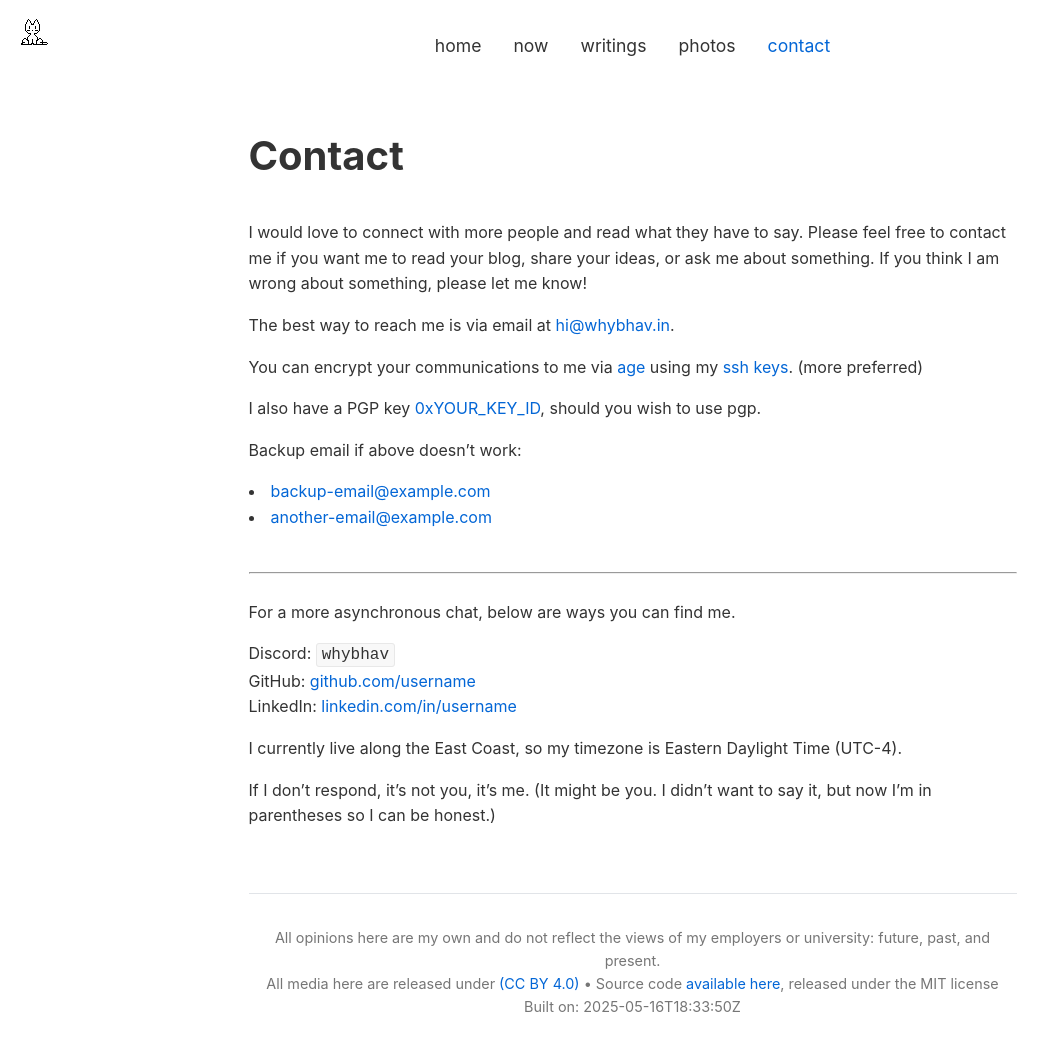
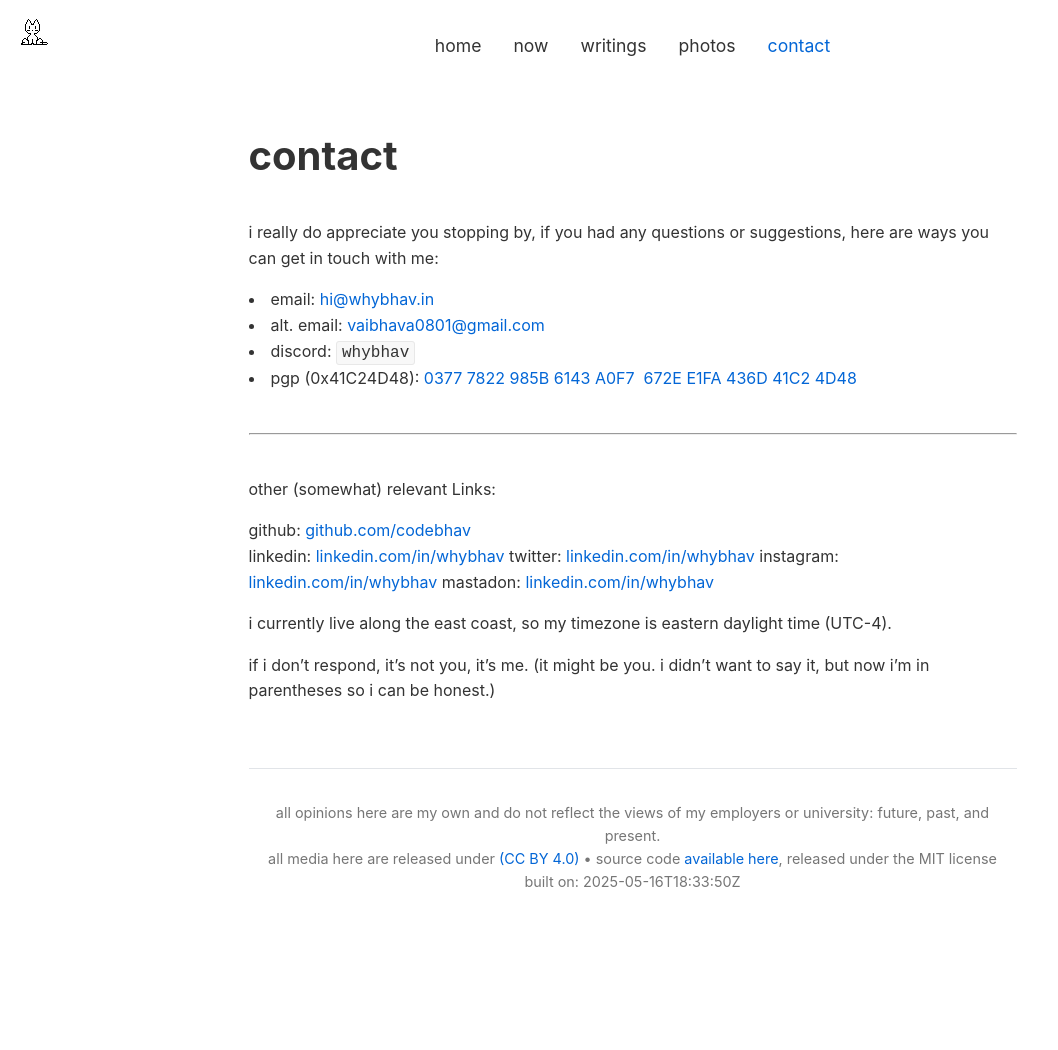
Before and after one commit to codebhav/codebhav.github.io, a Jekyll site: the page built from contact.markdown, in a window 1280 px wide. Shown: the whole page, without its empty margins (0-1058 px from the left). Built offline with Jekyll 4.4.1, drawn with Linux system fonts in a browser that asks for light colours; after the commit the page ends 925 px from its top, so only the background shows below that.

Commit message:
minor fix

```diff
--- a/contact.markdown
+++ b/contact.markdown
@@ -1,35 +1,32 @@
 ---
 layout: page
-title: Contact
+title: contact
 permalink: /contact/
 ---
 
-I would love to connect with more people and read what they have to say. Please feel free to contact me if you want me to read your blog, share your ideas, or ask me about something. If you think I am wrong about something, please let me know!
+i really do appreciate you stopping by, if you had any questions or suggestions, here are ways you can get in touch with me:
 
-The best way to reach me is via email at [hi@whybhav.in](mailto:hi@whybhav.in).
-
-You can encrypt your communications to me via [age](https://age-encryption.org) using my [ssh keys](https://your-domain.com/keys). (more preferred)
-
-I also have a PGP key [0xYOUR_KEY_ID](/files/publickey.asc), should you wish to use pgp.
-
-Backup email if above doesn't work:
-
--   [backup-email@example.com](mailto:backup-email@example.com)
--   [another-email@example.com](mailto:another-email@example.com)
+-   email: [hi@whybhav.in](mailto:hi@whybhav.in)
+-   alt. email: [vaibhava0801@gmail.com](mailto:vaibhava0801@gmail.com)
+-   discord: `whybhav`
+-   pgp (0x41C24D48): [0377 7822 985B 6143 A0F7  672E E1FA 436D 41C2 4D48](/files/publickey.asc)
 
 <br>
 
 ---
 
 <br>
-For a more asynchronous chat, below are ways you can find me.
 
-Discord: `whybhav`
-GitHub: [github.com/username](https://github.com/username)
-LinkedIn: [linkedin.com/in/username](https://linkedin.com/in/username)
+other (somewhat) relevant Links:
 
-I currently live along the East Coast, so my timezone is Eastern Daylight Time (UTC-4).
+github: [github.com/codebhav](https://github.com/codebhav)
+linkedin: [linkedin.com/in/whybhav](https://linkedin.com/in/whybhav)
+twitter: [linkedin.com/in/whybhav](https://linkedin.com/in/whybhav)
+instagram: [linkedin.com/in/whybhav](https://linkedin.com/in/whybhav)
+mastadon: [linkedin.com/in/whybhav](https://linkedin.com/in/whybhav)
 
-If I don't respond, it's not you, it's me.
-(It might be you. I didn't want to say it, but now I'm in parentheses
-so I can be honest.)
+i currently live along the east coast, so my timezone is eastern daylight time (UTC-4).
+
+if i don't respond, it's not you, it's me.
+(it might be you. i didn't want to say it, but now i'm in parentheses
+so i can be honest.)
--- a/photos.markdown
+++ b/photos.markdown
@@ -1,6 +1,6 @@
 ---
 layout: page
-title: Photos
+title: photos
 permalink: /photos/
 custom_js:
     - gallery
--- a/writings.markdown
+++ b/writings.markdown
@@ -1,6 +1,6 @@
 ---
 layout: page
-title: Writings
+title: writings
 permalink: /writings/
 custom_js:
     - search
```
Also changed, not shown: _includes/footer.html (+10 -6 lines), now.markdown (+14 -18 lines), 1 other file.
